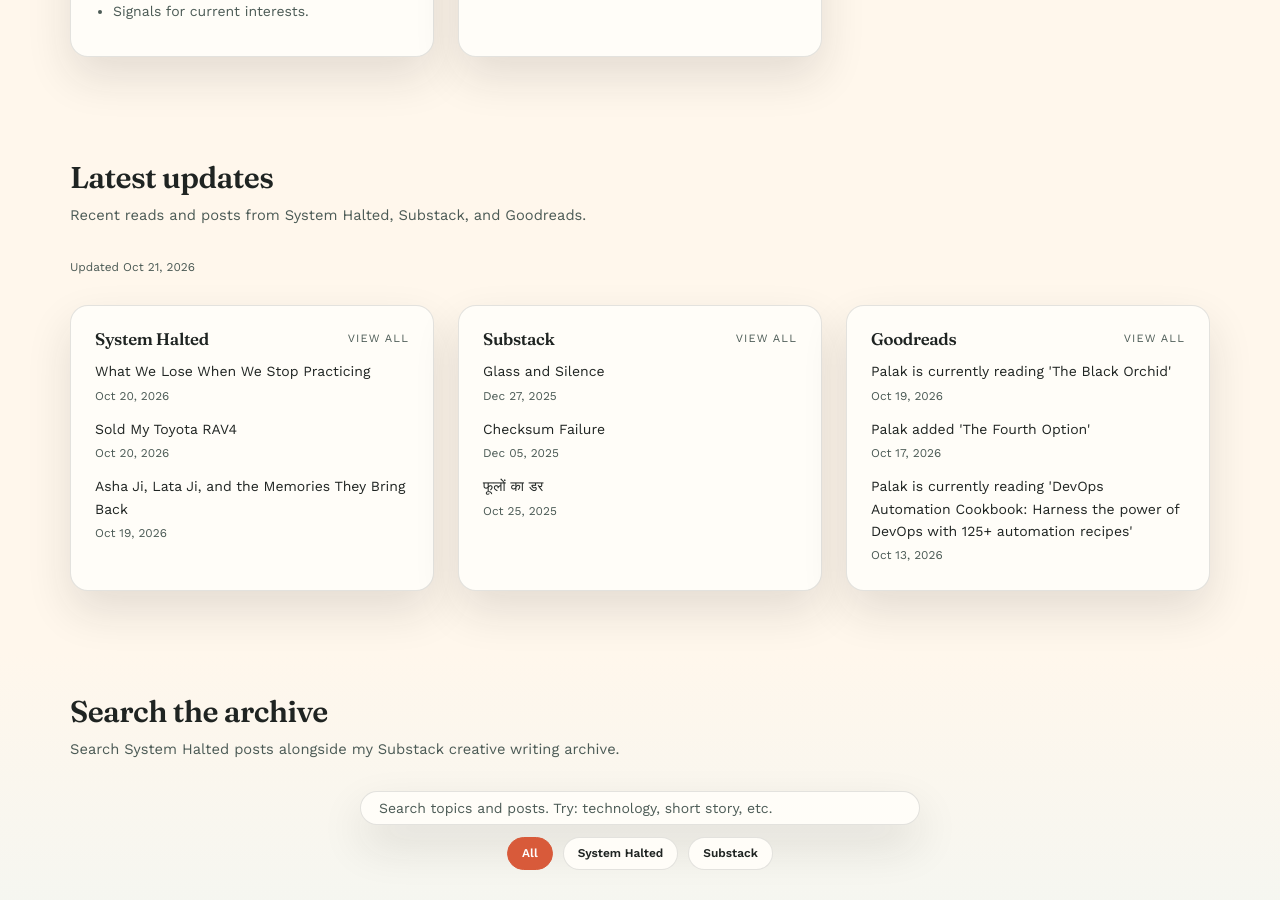
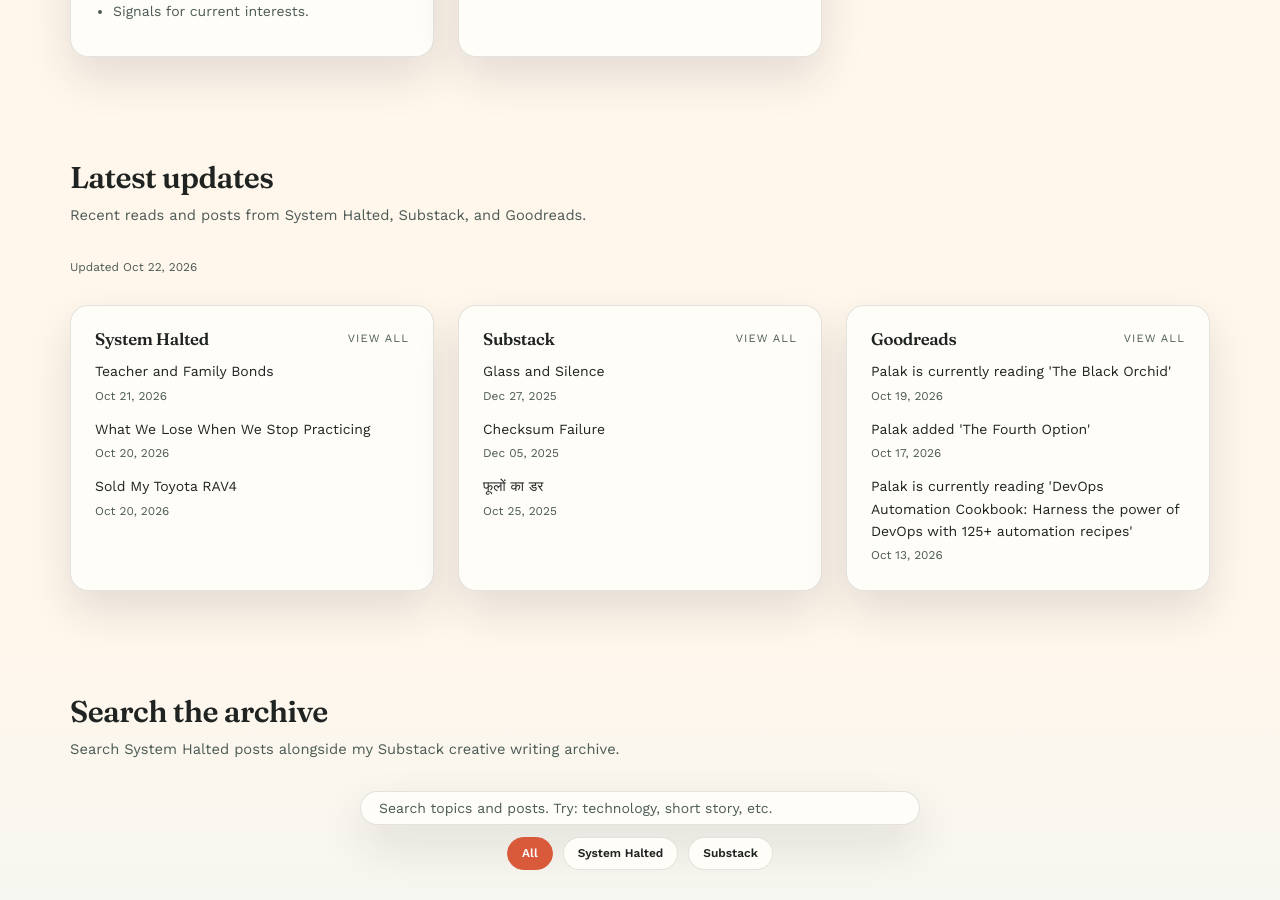
Before and after one commit to systemhalted/about-me, a Jekyll site: the page built from index.html, in a window 1280 px wide and 900 px high, scrolled down 2421 px. Built offline with Jekyll 4.4.1, drawn with Linux system fonts in a browser that asks for light colours; nearby versions of some CDN libraries.

Commit message:
refresh content feeds

```diff
--- a/_data/latest_sources.json
+++ b/_data/latest_sources.json
@@ -1,5 +1,5 @@
 {
-  "updated_at": "2026-10-21T07:40:33Z",
+  "updated_at": "2026-10-22T07:36:23Z",
   "sources": [
     {
       "id": "systemhalted",
@@ -7,6 +7,11 @@
       "url": "https://systemhalted.in",
       "feed_url": "https://systemhalted.in/feed",
       "items": [
+        {
+          "title": "Teacher and Family Bonds",
+          "url": "https://systemhalted.in/2026/10/21/teacher-and-family-bonds/",
+          "published": "2026-10-21T00:00:00Z"
+        },
         {
           "title": "What We Lose When We Stop Practicing",
           "url": "https://systemhalted.in/2026/10/20/what-we-lose-when-we-stop-practicing/",
@@ -16,11 +21,6 @@
           "title": "Sold My Toyota RAV4",
           "url": "https://systemhalted.in/2026/10/20/sold-rav4/",
           "published": "2026-10-20T00:00:00Z"
-        },
-        {
-          "title": "Asha Ji, Lata Ji, and the Memories They Bring Back",
-          "url": "https://systemhalted.in/2026/10/19/asha-bhosle/",
-          "published": "2026-10-19T00:00:00Z"
         }
       ]
     },
```
